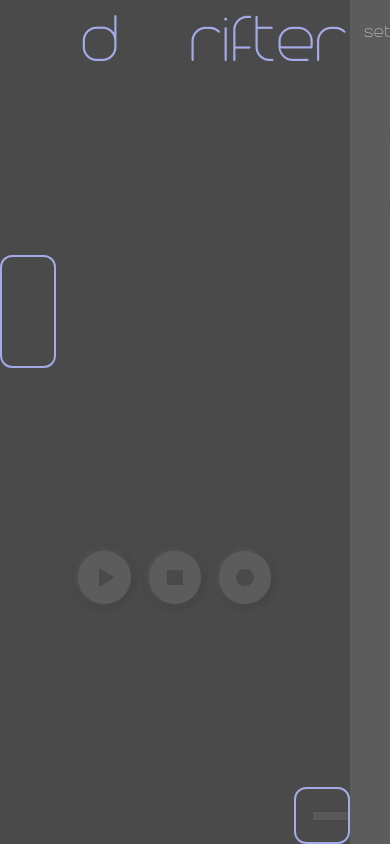
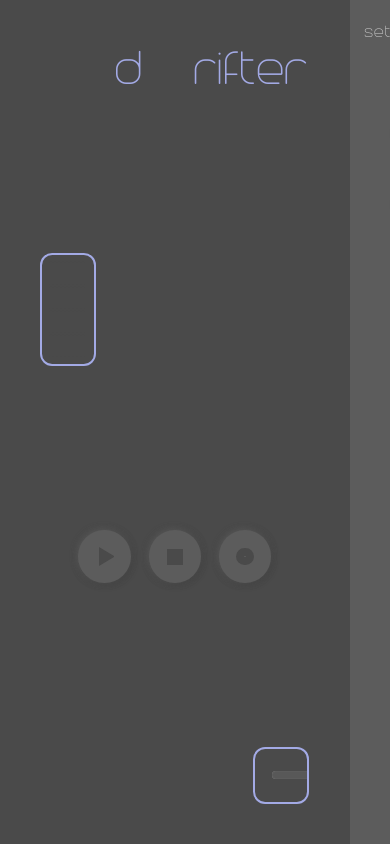
Before and after one commit to eliranmal/drifter, a React (Create React App) app: page / in a window 390 px wide. Built offline with nearby package versions, Linux system fonts and the light colour scheme.

Commit message:
fix: main view layout
also, apply responsive title font size

```diff
--- a/src/pages/main-view/MainView.css
+++ b/src/pages/main-view/MainView.css
@@ -3,7 +3,8 @@
   display: flex;
   flex-direction: column;
   justify-content: space-between;
-  height: 100%;
+  height: calc(100% - (var(--panel-pad) * 2));
+  margin: var(--panel-pad);
 }
 
 .MainView > :not(:last-child) {
@@ -12,7 +13,7 @@
 
 .MainView-title {
   margin: 0;
-  font-size: 4rem;
+  font-size: 15vmin;
   letter-spacing: -.05em;
   font-weight: 100;
   text-align: right;
```
